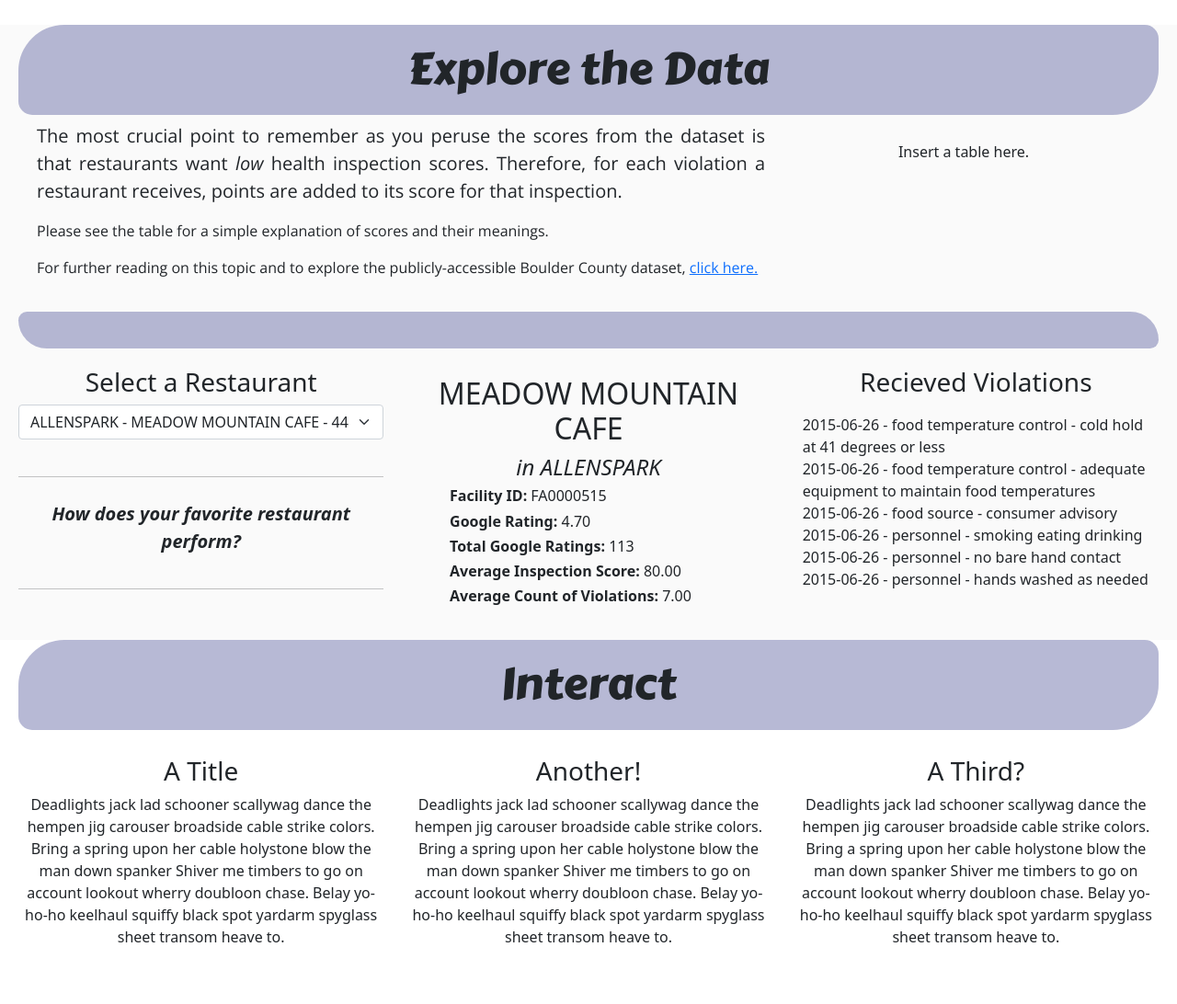
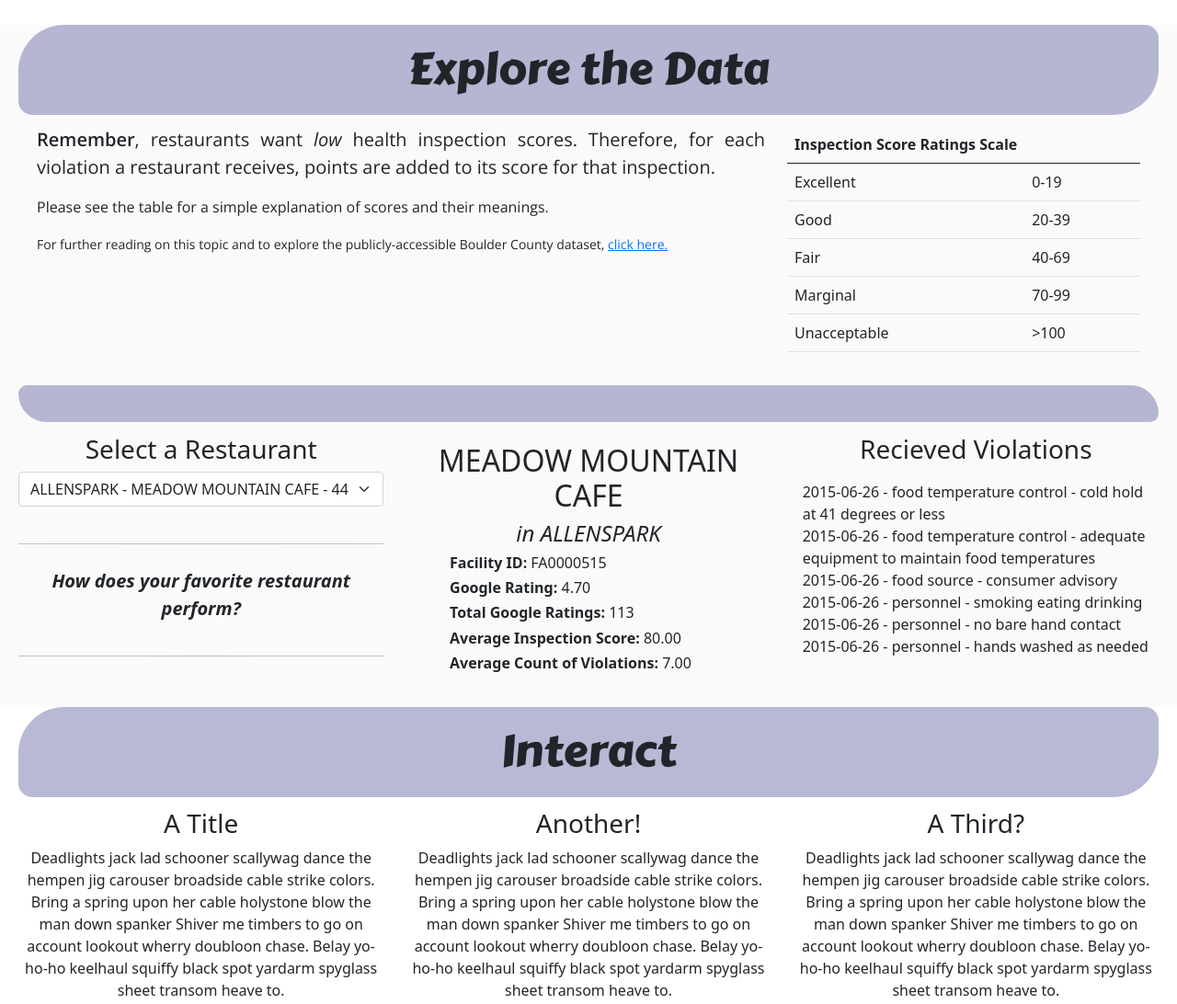
Before and after one commit to kchavez05/boulder-co-health, a plain HTML site: page Website_Files/index.html in a window 1280 px wide. Shown: the part 960-2052 px from the top of the page at 92% size. Before the commit the page ends 2027 px from the top, so only its background shows below. Drawn offline with nearby package versions, Linux system fonts and the light colour scheme.

Commit message:
Site content Edits

```diff
--- a/Website_Files/index.html
+++ b/Website_Files/index.html
@@ -8,7 +8,7 @@
       <!-- Fonts -->
       <link rel="preconnect" href="https://fonts.googleapis.com">
       <link rel="preconnect" href="https://fonts.gstatic.com" crossorigin>
-      <link href="https://fonts.googleapis.com/css2?family=Carter+One&family=Open+Sans:ital,wght@0,400;0,700;1,400;1,700&display=swap" rel="stylesheet">
+      <link href="https://fonts.googleapis.com/css2?family=Carter+One&family=Open+Sans:ital,wght@0,400;0,600;0,700;1,400&display=swap" rel="stylesheet">
       <!-- Stylesheets -->
       <link href="https://cdn.jsdelivr.net/npm/bootstrap@5.0.2/dist/css/bootstrap.min.css" rel="stylesheet" integrity="sha384-EVSTQN3/azprG1Anm3QDgpJLIm9Nao0Yz1ztcQTwFspd3yD65VohhpuuCOmLASjC" crossorigin="anonymous">
       <link rel="stylesheet" href="static/rukstyle.css">
@@ -61,16 +61,46 @@
             <!-- <div class="callout">See how your favorite Boulder County Restaurant performs</div> -->
             <div class="row rukspace">
               <div class = "col-md-8 bodyText">
-                <!-- <h3>A Title</h3> -->
-                <p class="lead">The most crucial point to remember as you peruse the scores from the dataset is that restaurants want <i>low</i> health inspection scores. Therefore, for each violation a restaurant receives, points are added to its score for that inspection.
+                <!-- Explore Intro -->
+                <p class="lead"><b>Remember</b>, restaurants want <i>low</i> health inspection scores. Therefore, for each violation a restaurant receives, points are added to its score for that inspection.
                 </p><p>Please see the table for a simple explanation of scores and their meanings.</p>
-                <p>For further reading on this topic and to explore the publicly-accessible Boulder County dataset, <a href="https://www.bouldercounty.org/records/licenses/restaurant-inspections-and-violations/" target="_blank">click here.</a> </p>
+                <p><small>For further reading on this topic and to explore the publicly-accessible Boulder County dataset, <a href="https://www.bouldercounty.org/records/licenses/restaurant-inspections-and-violations/" target="_blank">click here.</a></small></p>
               </div>
+              <!-- Inspection Score Table -->
               <div class = "col-md-4">
-                Insert a table here.
+                <table class="table">
+                  <thead>
+                    <tr>
+                      <th colspan="2">Inspection Score Ratings Scale</th>
+                    </tr>
+                  </thead>
+                  <tbody>
+                    <tr>
+                      <td>Excellent</td>
+                      <td>0-19</td>
+                    </tr>
+                    <tr>
+                      <td>Good</td>
+                      <td>20-39</td>
+                    </tr>
+                    <tr>
+                      <td>Fair</td>
+                      <td>40-69</td>
+                    </tr>
+                    <tr>
+                      <td>Marginal</td>
+                      <td>70-99</td>
+                    </tr>
+                    <tr>
+                      <td>Unacceptable</td>
+                      <td>>100</td>
+                    </tr>
+                  </tbody>
+                </table>
               </div>
             </div>
             <div class="facility-header notext"></div>
+            <!-- Javascript app -->
             <div class="row">
               <div class = "col-md-4">
                   <h3>Select a Restaurant</h3>
--- a/Website_Files/static/rukstyle.css
+++ b/Website_Files/static/rukstyle.css
@@ -40,17 +40,28 @@
     margin-bottom: 5px;
     background-image: linear-gradient(to right, rgba(0, 0, 0, 0), rgba(0, 0, 0, 0.75), rgba(0, 0, 0, 0));
 }
+.facility-header h2 {
+  font-family: 'Carter One', cursive;
+  padding: 20px 0px 20px 0px;
+  border-radius: 50px 15px;
+  background-color: rgba(17, 25, 116, 0.3);
+  margin-bottom: 1%;
+}
   .notext{
     padding: 20px 0px 20px 0px;
     border-radius: 15px 50px;
     height: 7px;
     background-color: rgba(17, 25, 116, 0.3);
+    margin-bottom: 1%;
   }
 
   /* Verbiage Sections */
   .bodyText{
     text-align: justify;
     font-family: 'Open Sans', sans-serif;
+  }
+  b {
+    font-weight: 600;
   }
   .titleimg {
     width: 100%;
@@ -65,15 +76,9 @@
   .display {
     padding: 20px 20px 50px 20px;
   }
-  .facility-header h2 {
-    font-family: 'Carter One', cursive;
-    padding: 20px 0px 20px 0px;
-    border-radius: 50px 15px;
-    background-color: rgba(17, 25, 116, 0.3);
-  }
-  .col-md-4 {
+  /* .col-md-4 {
     padding-top:20px;
-  }
+  } */
   .col-md-4 h6 {
     font-weight: bold;
     text-align: left;
```
